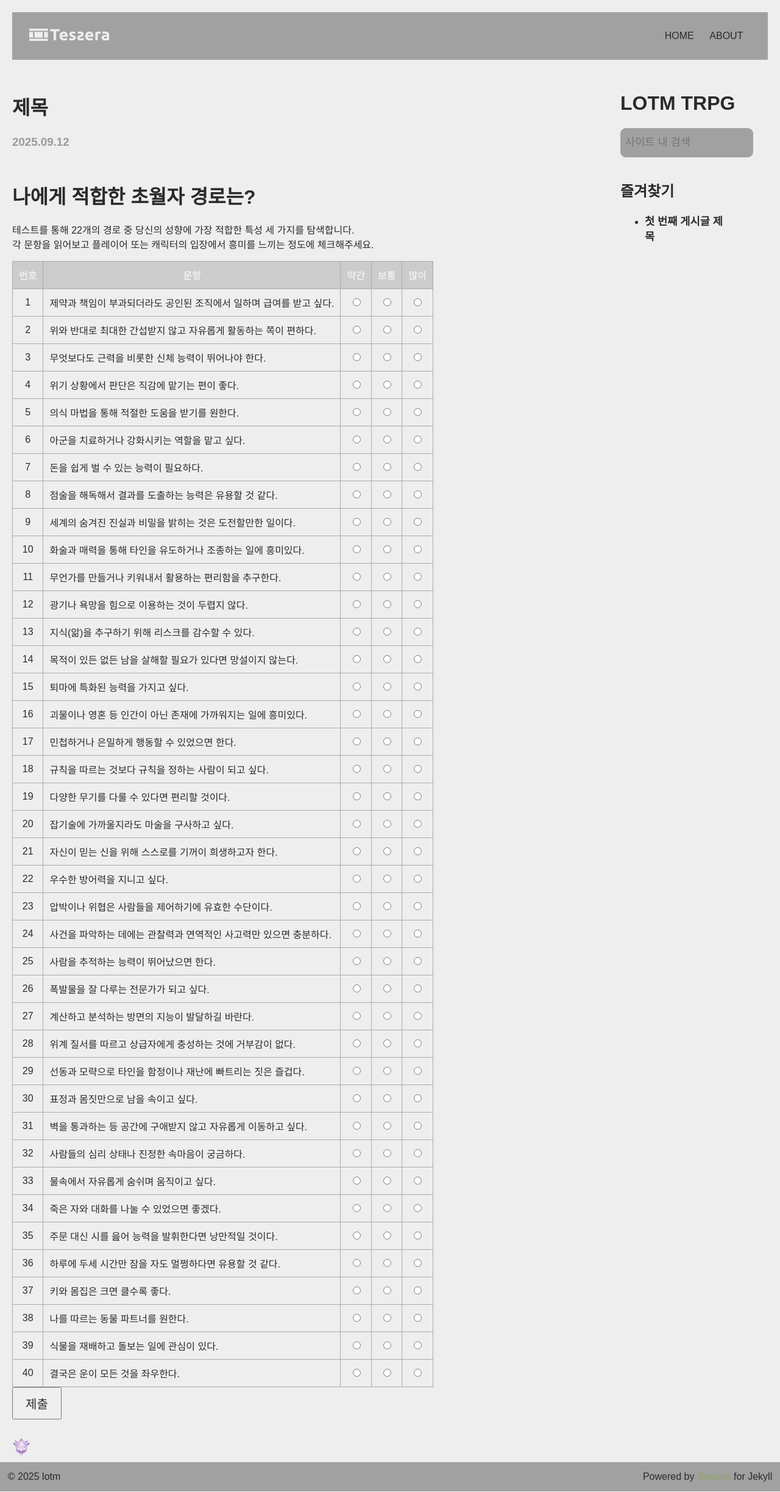
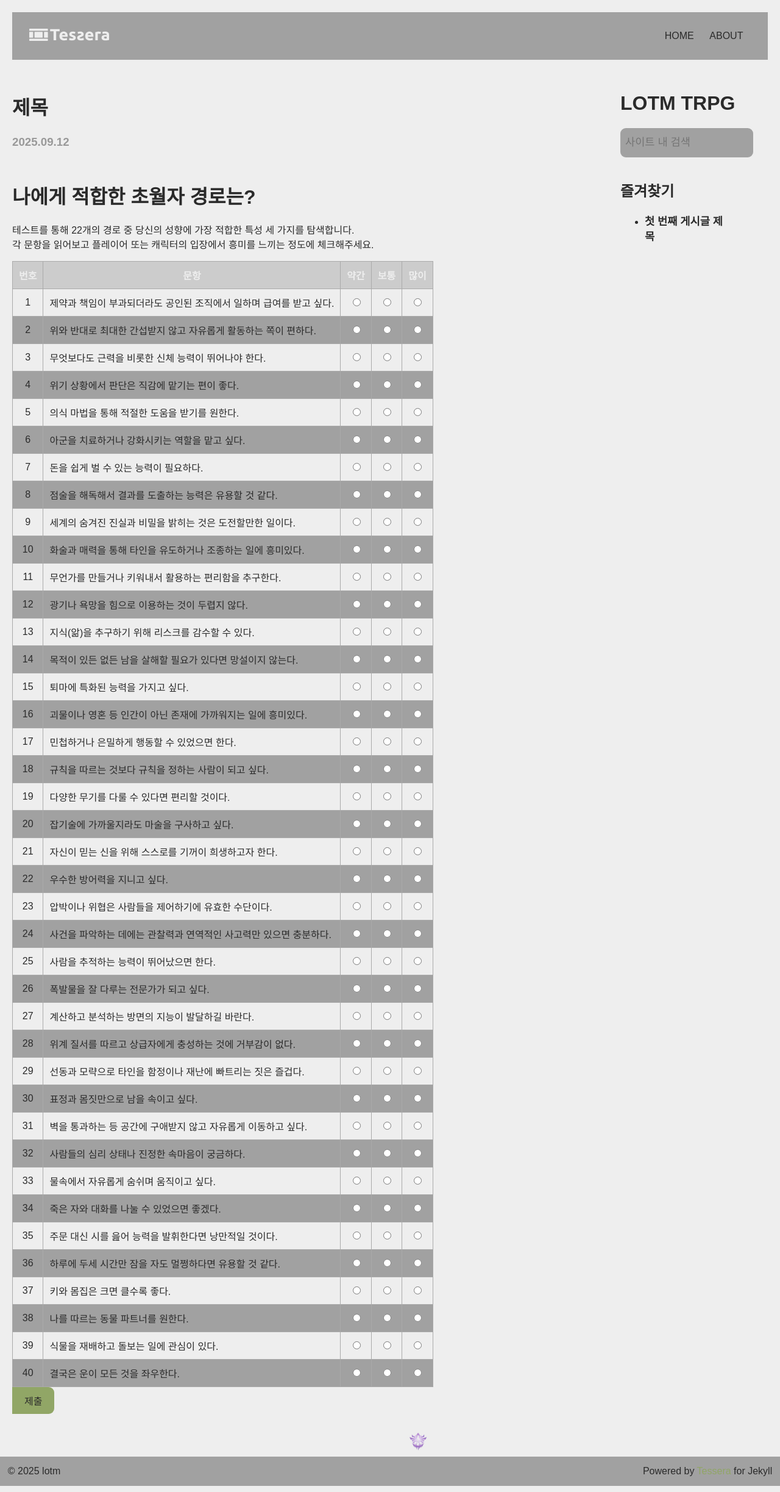
Before and after one commit to izpew/lotm, a Jekyll site: the page built from _chapters/001.md, in a window 1280 px wide. Shown: the whole page at 61% size. Built offline with Jekyll 4.4.1, drawn with Linux system fonts in a browser that asks for light colours.

Commit message:
Update style.css

```diff
--- a/assets/css/style.css
+++ b/assets/css/style.css
@@ -72,7 +72,7 @@
 }
 
 tbody tr:nth-child(even) {
-	background-color: none;
+	background-color: var(--black);
 }
 
 /*-*/
@@ -235,7 +235,7 @@
 #left-container {
 	width: 10%;
 	padding: 0 0vw 0;
-	margin-left: 2vw;
+	margin-left: 0vw;
 }
 
 .leftpane-portraitscreen {
@@ -284,11 +284,21 @@
 	color: var(--grey1);
 }
 .post-postcontent {
-	max-width: 100%;
-	text-align: left;
+	max-width: 95%;
+	text-align: justify;
 }
+
+.post-postcontent img {
+	object-fit: contain;
+	width: 75%;
+	display: block;
+	margin-left: auto;
+	margin-right: auto;
+}
+
 .post-posttitle {
-	text-align: left;
+	max-width: 95%;
+	text-align: justify;
 }
 
 .language-plaintext.highlighter-rouge {
@@ -429,7 +439,8 @@
 .chapters-container {
 	width: 90%;
 	display: grid;
-	padding: 0vh 2vw 2vh 2vw;
+	gap: 1rem;
+	padding: 2vh 2vw 2vh 0vw;
 	align-content: start;
 	justify-items: center;
 }
@@ -537,7 +548,7 @@
 #right-container {
 	width: 20%;
 	padding: 0 0vw 0;
-	margin-left: 2vw;
+	margin-left: 0vw;
 /* Uncomment this if you want sticky behavior
 	position: sticky;
 	top: 0;
@@ -555,10 +566,13 @@
 }
 
 button {
-	padding: 10px;
-	font-size: 20px;
+	padding: 10px 20px;
+	font-size: 1rem;
 	flex-shrink: 0;
 	color: #2a2a2a;
+	border: none;
+	border-radius: 0px 9px 9px 0px;
+	background-color: var(--accent);
 }
 
 .rightpaneposts {
@@ -862,7 +876,7 @@
 	#left-container {
 		width: 90%;
 		padding: 0 0vw 0;
-		margin-left: 2vw;
+		margin-left: 0vw;
 		padding-bottom: 1rem;
 	}
 
@@ -903,7 +917,7 @@
 	#right-container {
 		width: 90%;
 		padding: 0 0vw 0;
-		margin-left: 2vw;
+		margin-left: 0vw;
 	}
 
 }
```
